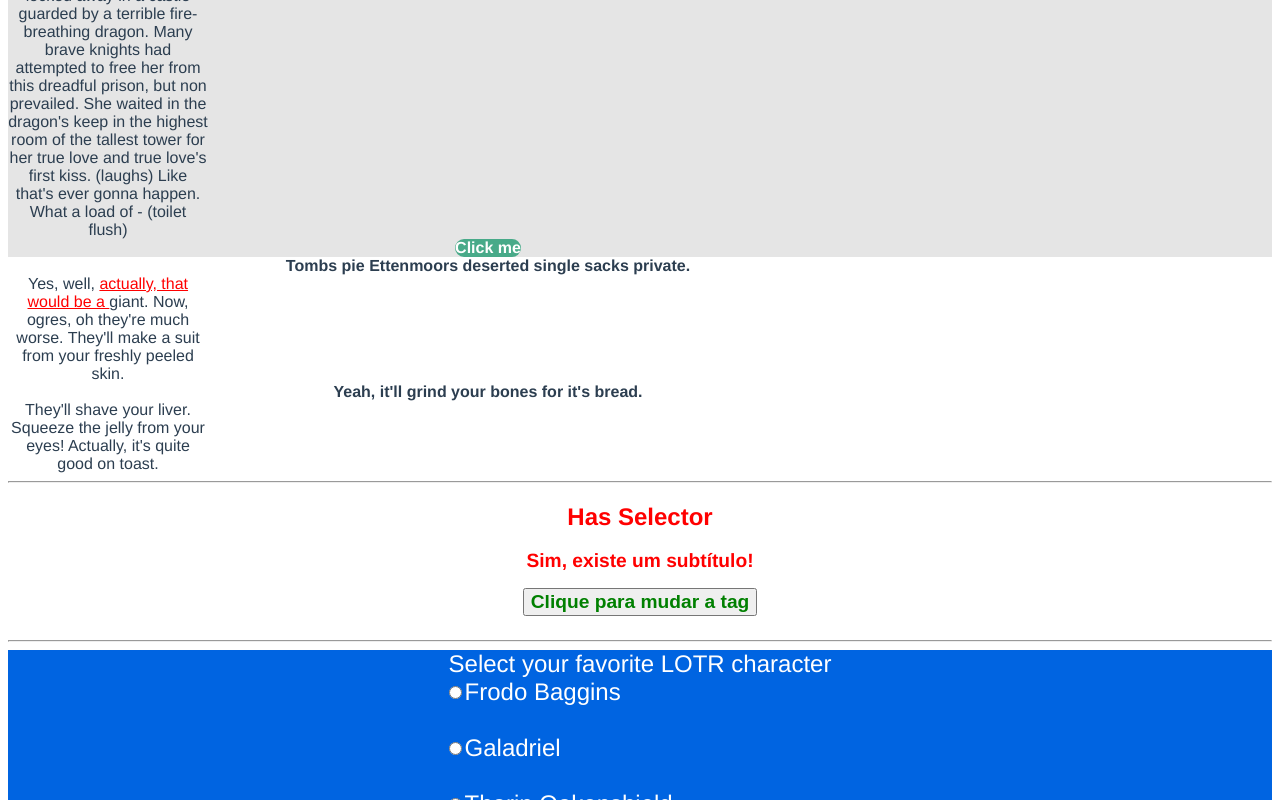
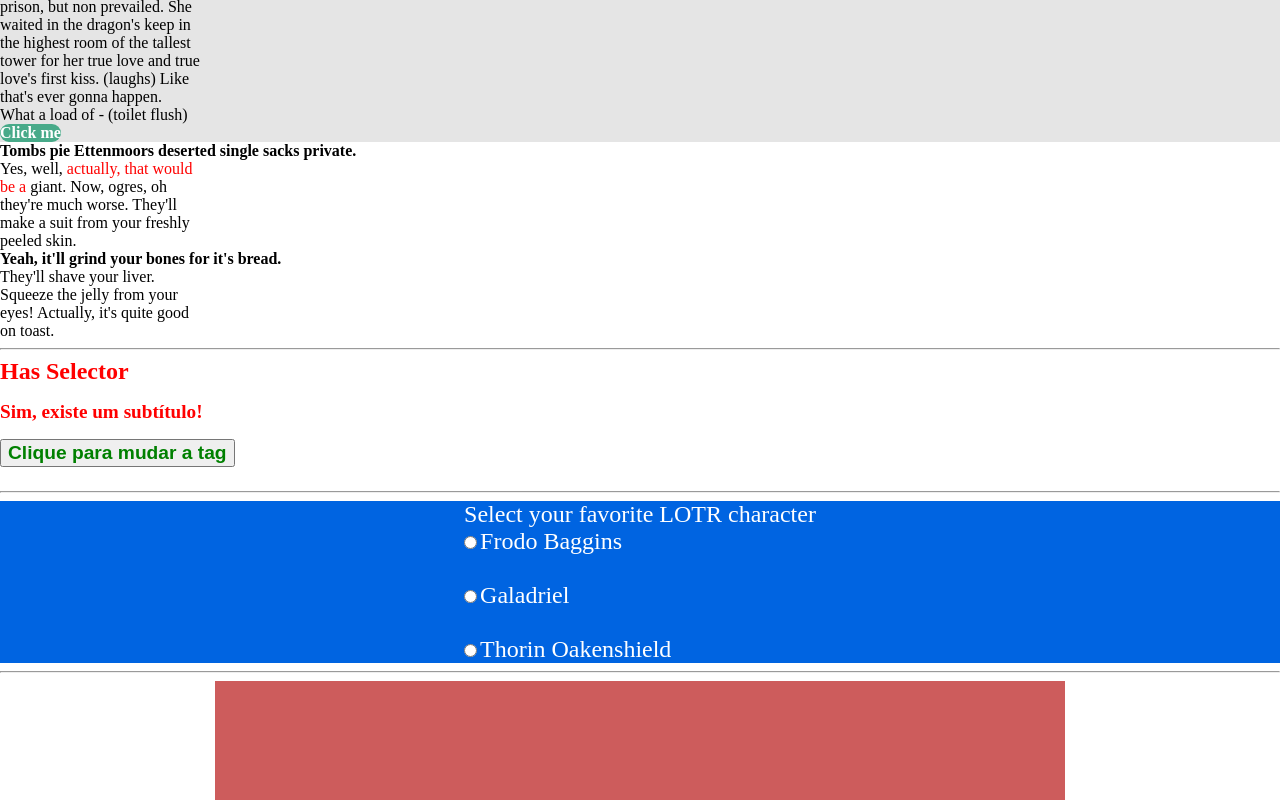
Before and after one commit to deverebor/scss-like-you-never-seen, a Vue app: page / in a window 1280 px wide. Shown: the part 1140-1940 px from the top of the page. Built offline with nearby package versions, Linux system fonts and the light colour scheme.

Commit message:
chore(App): adjust app style dependencies

```diff
--- /dev/null
+++ b/src/App.scss
@@ -0,0 +1,23 @@
+@forward "./styles/abstracts/";
+@forward "./styles/base/";
+@forward "./styles/themes/";
+
+html {
+  -webkit-font-smoothing: antialiased;
+  -moz-osx-font-smoothing: grayscale;
+  text-rendering: optimizeLegibility;
+  text-size-adjust: 100%;
+}
+
+body {
+  overflow-anchor: none;
+}
+
+a {
+  cursor: pointer;
+  text-decoration: inherit;
+}
+
+.app {
+  min-height: 100vh;
+}
--- a/src/App.vue
+++ b/src/App.vue
@@ -1,4 +1,5 @@
 <template>
+  <div id="app" class="app">
     <SubGrids />
     <hr />
     <ContainerQueries />
@@ -14,6 +15,7 @@
     <ScrollSnap />
     <hr />
     <NestingRule />
+  </div>
 </template>
 
 <script lang="ts">
@@ -41,13 +43,4 @@ export default defineComponent({
   },
 });
 </script>
-<style lang="scss">
-#app {
-  font-family: Avenir, Helvetica, Arial, sans-serif;
-  -webkit-font-smoothing: antialiased;
-  -moz-osx-font-smoothing: grayscale;
-  text-align: center;
-  color: #2c3e50;
-  margin-top: 60px;
-}
-</style>
+<style src="./App.scss" lang="scss" />
```
Lines whose indentation alone changed are shown as unchanged.
